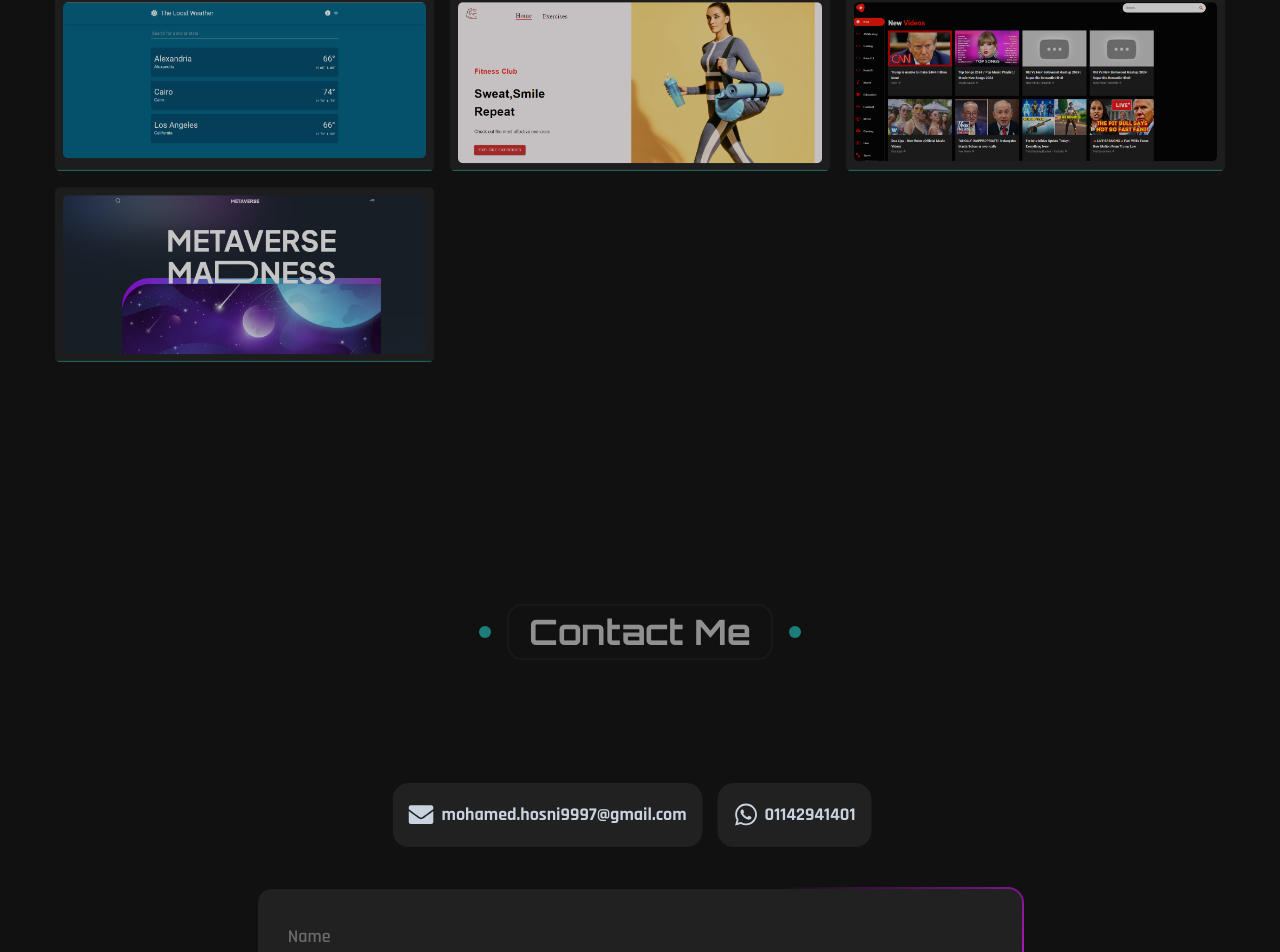
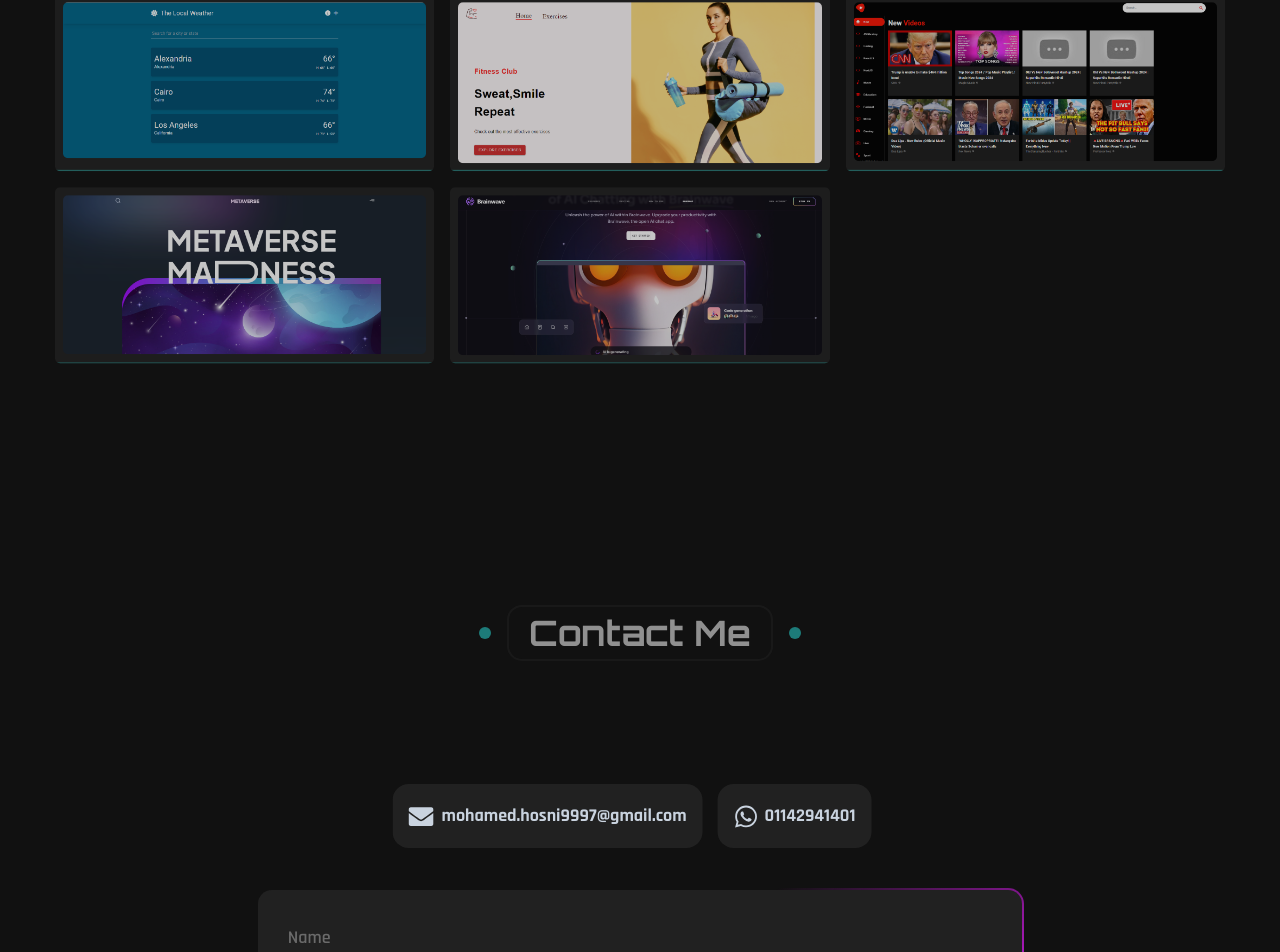
Before and after one commit to MohamedHosni99/My-Portfolio-main, a React (Create React App) app: page / in a window 1280 px wide. Shown: the part 3293-4245 px from the top of the page. Built offline with nearby package versions, Linux system fonts and the light colour scheme; the HTML template or start-up script is replaced by a standard one; a web font is replaced by a local one.

Commit message:
Update data.js

```diff
--- a/src/data.js
+++ b/src/data.js
@@ -11,6 +11,7 @@ import portfolio_10 from './assets/portfolio_10.png';
 import portfolio_11 from './assets/portfolio_11.png';
 import portfolio_12 from './assets/portfolio_12.png';
 import portfolio_13 from './assets/portfolio_13.png';
+import portfolio_14 from './assets/portfolio_14.png';
 
 import react from './assets/React .png';
 import Redux from './assets/Redux.png';
@@ -139,6 +140,15 @@ export const AllPortfolio = [
             Category:"Next.js"
         },
 
+        {
+            id: 14,
+            title: "Brainwave",
+            img:portfolio_14,
+            link:"",
+            git_link:"https://github.com/MohamedHosni99/Brainwave",
+            Category:"React.js"
+        },
+
 
 
 ]
```
